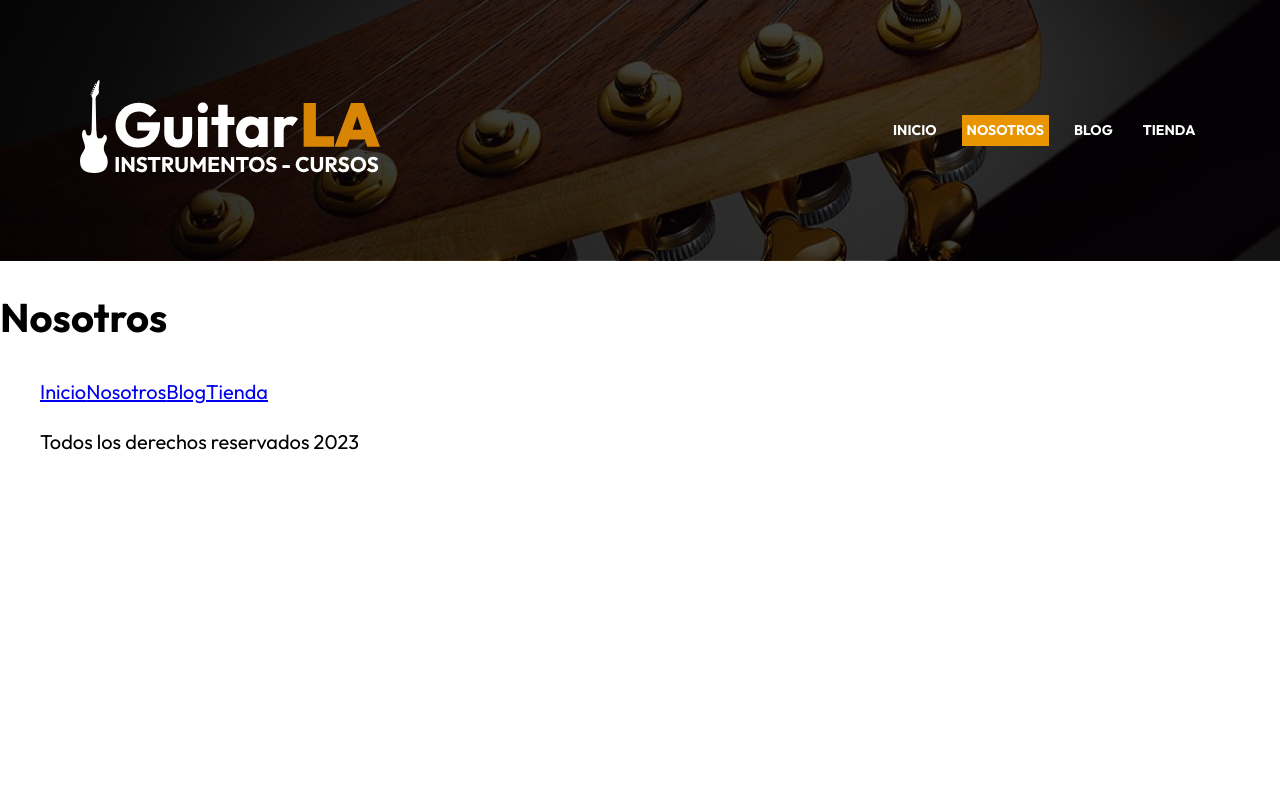
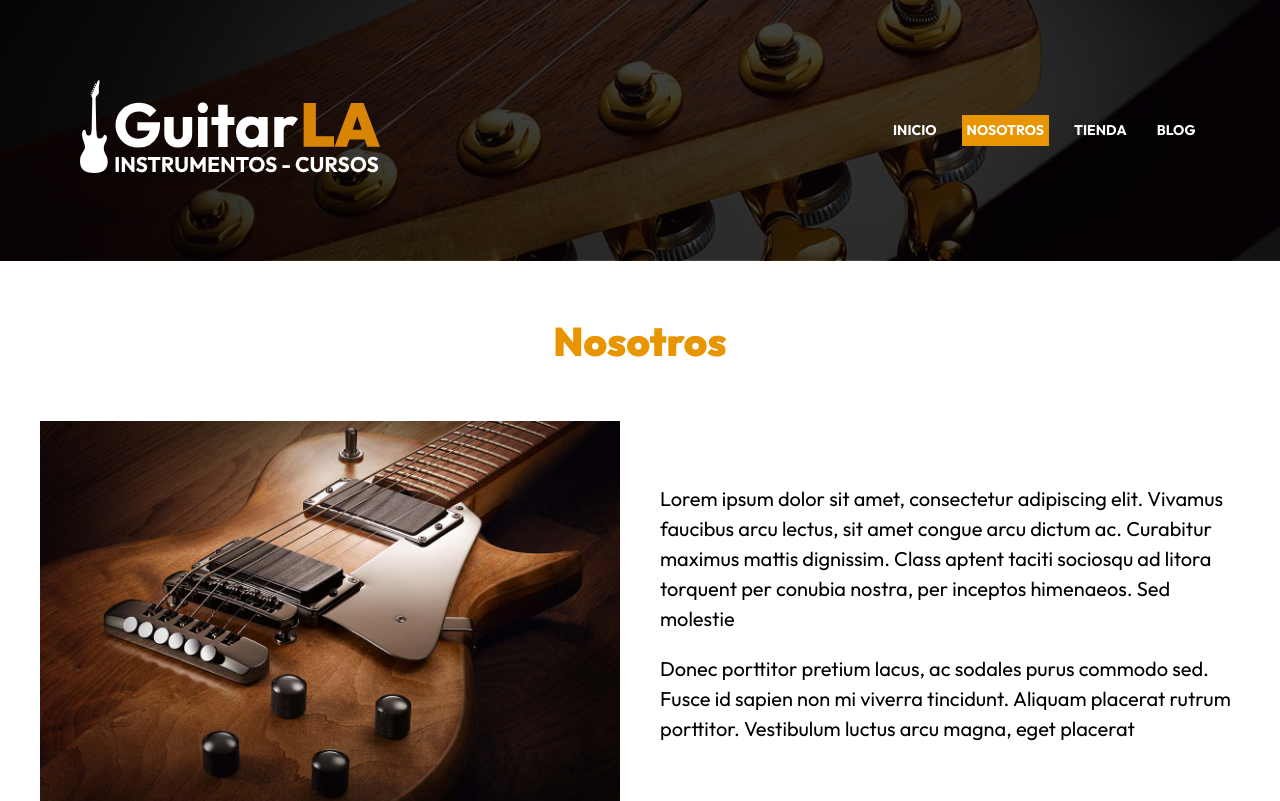
Before and after one commit to Sebchav/guitarla-next, a Next.js app: page /nosotros in a window 1280 px wide. Shown: the top 801 px of the page. Built offline with nearby package versions, Linux system fonts and the light colour scheme.

Commit message:
CSS to the Footer, Images in avif and webp format, CSS to 'about us' and more'

```diff
--- a/components/footer.js
+++ b/components/footer.js
@@ -1,10 +1,11 @@
 import Link from "next/link"
+import styles from "../styles/footer.module.css"
 
 export default function Footer() {
   return (
-    <footer>
-        <div className="contenedor">
-            <nav className="navegacion">
+    <footer className={styles.footer}>
+        <div className={`contenedor ${styles.contenido}`}>
+            <nav className={styles.navegacion}>
                     <Link href="/" >
                         Inicio
                     </Link>
@@ -13,16 +14,16 @@
                         Nosotros
                     </Link>
 
+                    <Link href="/tienda">
+                        Tienda
+                    </Link>
+
                     <Link href="/blog">
                         Blog
                     </Link>
-
-                    <Link href="/tienda">
-                        Tienda
-                    </Link>
                 </nav>
 
-                <p>Todos los derechos reservados {new Date().getFullYear()}</p>
+                <p className={styles.copyright}>Todos los derechos reservados {new Date().getFullYear()}</p>
         </div>
     </footer>
   )
--- a/components/header.js
+++ b/components/header.js
@@ -23,13 +23,15 @@
                     Nosotros
                 </Link>
 
+                <Link href="/tienda" className={router.pathname === "/tienda" ? styles.active : ""}>
+                    Tienda
+                </Link>
+
                 <Link href="/blog" className={router.pathname === "/blog" ? styles.active : ""}>
                     Blog
                 </Link>
 
-                <Link href="/tienda" className={router.pathname === "/tienda" ? styles.active : ""}>
-                    Tienda
-                </Link>
+
             </nav>
         </div>
     </header>
--- a/next.config.js
+++ b/next.config.js
@@ -1,6 +1,9 @@
 /** @type {import('next').NextConfig} */
 const nextConfig = {
   reactStrictMode: true,
+  images: {
+    formats: ["image/avif", "image/webp"]
+  }
 }
 
 module.exports = nextConfig
--- a/pages/nosotros.js
+++ b/pages/nosotros.js
@@ -1,4 +1,6 @@
+import Image from "next/image"
 import Layout from "@/components/layout"
+import styles from "../styles/nosotros.module.css"
 
 export default function Nosotros() {
   return (
@@ -7,7 +9,25 @@
         description="Sobre nosotros, guitarLA, tienda de música"
     >
 
-    <h1>Nosotros</h1>
+      <main className="contenedor">
+          <h2 className="heading">Nosotros</h2>
+          <div className={styles.contenido}>
+            <Image
+              alt="Imagen sobre nosotros"
+              src="/img/nosotros.jpg"
+              width={1000}
+              height={800}
+            />
+            <div>
+                <p>
+                    Lorem ipsum dolor sit amet, consectetur adipiscing    elit. Vivamus faucibus arcu lectus, sit amet congue arcu dictum ac. Curabitur maximus mattis dignissim. Class aptent taciti sociosqu ad litora torquent per conubia nostra, per inceptos himenaeos. Sed molestie
+                </p>
+                <p>
+                    Donec porttitor pretium lacus, ac sodales purus commodo sed. Fusce id sapien non mi viverra tincidunt. Aliquam placerat rutrum porttitor. Vestibulum luctus arcu magna, eget placerat
+                </p>
+            </div>
+          </div>
+      </main>
     </Layout>
 
   )
--- a/styles/footer.module.css
+++ b/styles/footer.module.css
@@ -0,0 +1,37 @@
+.footer{
+    background-color: var(--black);
+    padding: 5rem 0;
+    margin-top: 5rem;
+}
+
+@media (min-width: 768px){
+    .contenido{
+        display: flex;
+        justify-content: space-between;
+    }
+}
+
+.navegacion{
+    display: flex;
+    flex-direction: column;
+    align-items: center;
+    gap: 2rem;
+}
+
+@media (min-width: 768px){
+    .navegacion{
+        flex-direction: row;
+    }
+}
+
+.navegacion a,
+.copyright{
+    color: var(--white);
+    font-size: 2.2rem;
+    text-decoration: none;
+    font-weight: 700;
+}
+
+.copyright{
+    text-align: center;
+}
--- /dev/null
+++ b/styles/nosotros.module.css
@@ -0,0 +1,11 @@
+.contenido{
+    display: grid;
+    gap: 4rem;
+}
+
+@media (min-width: 768px){
+    .contenido{
+        grid-template-columns: repeat(2, 1fr);
+        align-items: center;
+    }
+}
```
